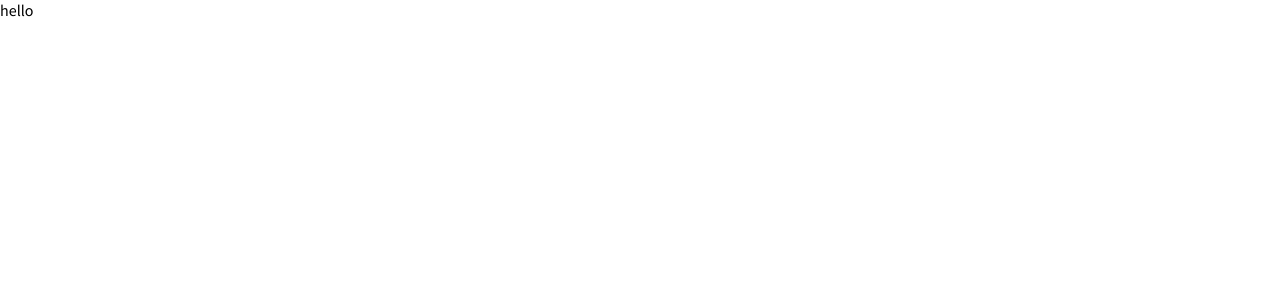
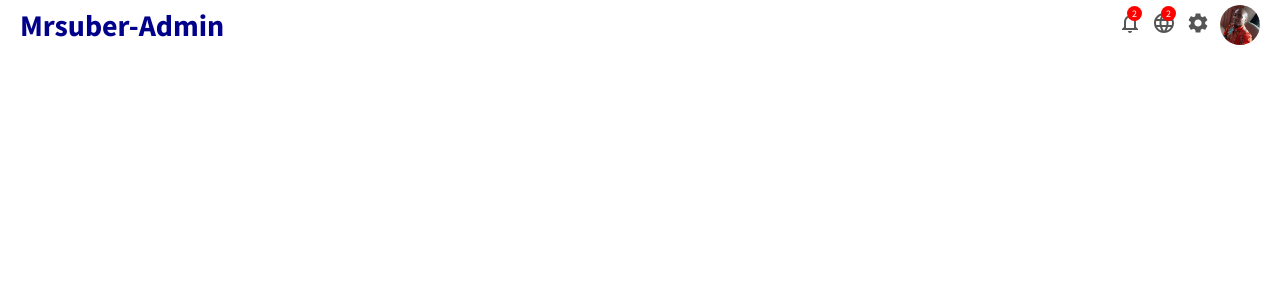
Before and after one commit to mrsuber/Admin-dashboard, a React (Create React App) app in the folder dashboard-frontend/: page / in a window 1280 px wide. Shown: the top 300 px of the page. Built offline with nearby package versions, Linux system fonts and the light colour scheme.

Commit message:
the topbar created

```diff
--- a/dashboard-frontend/src/App.js
+++ b/dashboard-frontend/src/App.js
@@ -1,9 +1,9 @@
-
+import Topbar from './components/topbar/Topbar'
 
 function App() {
   return (
-    <div className="App">
-      hello
+    <div>
+      <Topbar/>
     </div>
   );
 }
--- /dev/null
+++ b/dashboard-frontend/src/components/topbar/Topbar.jsx
@@ -0,0 +1,33 @@
+import React from 'react'
+import './topbar.css'
+import avatar from './mohamad.jpg'
+import {NotificationsNone,Language,Settings } from "@material-ui/icons"
+
+export default function Topbar(){
+  return (
+    <div className="topbar">
+        <div className="topbarWrapper">
+            <div className="topLeft">
+              <span className="logo">Mrsuber-Admin</span>
+            </div>
+            <div className="topRight">
+            <div className="topbarIconContainer">
+              <NotificationsNone/>
+              <span className="topIconBadge">2</span>
+            </div>
+
+            <div className="topbarIconContainer">
+              <Language/>
+              <span className="topIconBadge">2</span>
+            </div>
+
+            <div className="topbarIconContainer">
+              <Settings/>
+
+            </div>
+            <img src={avatar} alt="" className="topAvatar" />
+            </div>
+        </div>
+    </div>
+  )
+}
--- /dev/null
+++ b/dashboard-frontend/src/components/topbar/topbar.css
@@ -0,0 +1,55 @@
+.topbar{
+  width: 100%;
+  height: 50px;
+  background-color: white;
+  position: sticky;
+  top:0;
+  z-index: 999;
+}
+
+.topbarWrapper{
+  height: 100%;
+  padding: 0 20px;
+  display: flex;
+  align-items: center;
+  justify-content: space-between;
+}
+
+.logo{
+  font-weight: bold;
+  font-size: 30px;
+  color: darkblue;
+  cursor: pointer;
+
+}
+.topbarIconContainer{
+  position: relative;
+  cursor:pointer;
+  margin-right: 10px;
+  color:#555;
+}
+.topRight{
+  display: flex;
+  align-items: center;
+}
+.topIconBadge{
+  position: absolute;
+  top:-5px;
+  right: 0px;
+  background-color: red;
+  color: white;
+  border-radius: 50%;
+  width: 15px;
+  height: 15px;
+  display: flex;
+  align-items: center;
+  justify-content: center;
+  font-size: 10px;
+}
+
+.topAvatar{
+  width: 40px;
+  height: 40px;
+  border-radius: 50%;
+  cursor: pointer;
+}
```
Also changed, not shown: dashboard-frontend/src/components/topbar/mohamad.jpg (added).
